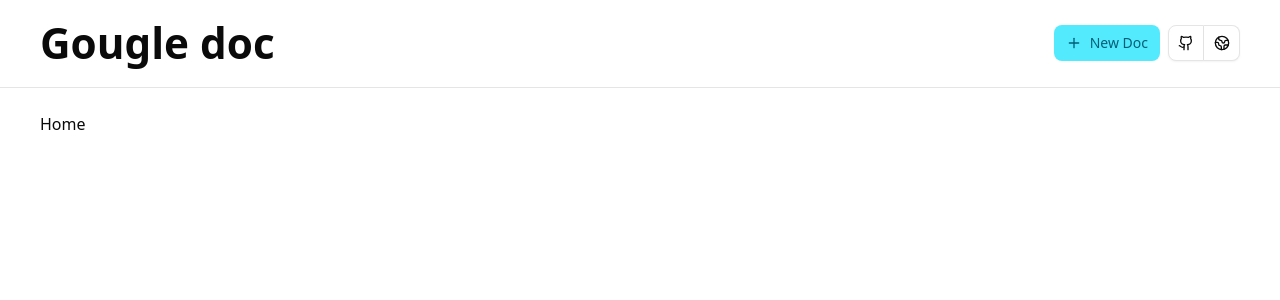
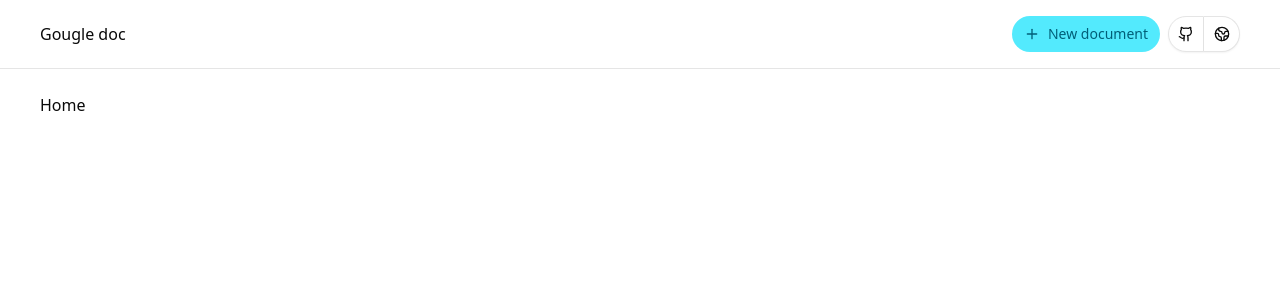
Before and after one commit to yohannimation/gougle-docs, a Next.js app in the folder frontend/: page / in a window 1280 px wide. Shown: the top 300 px of the page. Built offline with nearby package versions, Linux system fonts and the light colour scheme.

Commit message:
feat(Header): fixing some details

```diff
--- a/frontend/components/Header/Header.tsx
+++ b/frontend/components/Header/Header.tsx
@@ -7,19 +7,19 @@ import { EarthIcon, Github, PlusIcon } from "lucide-react"
 export default function Header() {
     return (
         <header className="flex justify-between items-center py-4 px-10 border-b-1">
-            <h1>Gougle doc</h1>
+            <Link href="/" title="Home page">Gougle doc</Link>
             <div className="flex items-end gap-2">
-                <Link href='docs' className="flex items-center gap-2">
-                    <Button className="bg-cyan-300 text-cyan-800 hover:bg-cyan-500 hover:text-white">
-                        <PlusIcon /> New Doc
+                <Link href='docs' className="flex items-center gap-2" title="New document">
+                    <Button className="bg-cyan-300 text-cyan-800 hover:bg-cyan-500 hover:text-white rounded-full">
+                        <PlusIcon /> New document
                     </Button>
                 </Link>
 
                 <ButtonGroup>
-                    <Button size="icon" variant="outline">
+                    <Button size="icon" variant="outline" className="rounded-s-full" title="My GitHub">
                         <Link href='https://github.com/yohannimation' target="_blank"><Github /></Link>
                     </Button>
-                    <Button size="icon" variant="outline">
+                    <Button size="icon" variant="outline" className="rounded-e-full" title="My Portfolio">
                         <Link href='https://yohannimation.fr' target="_blank"><EarthIcon /></Link>
                     </Button>
                 </ButtonGroup>
```
